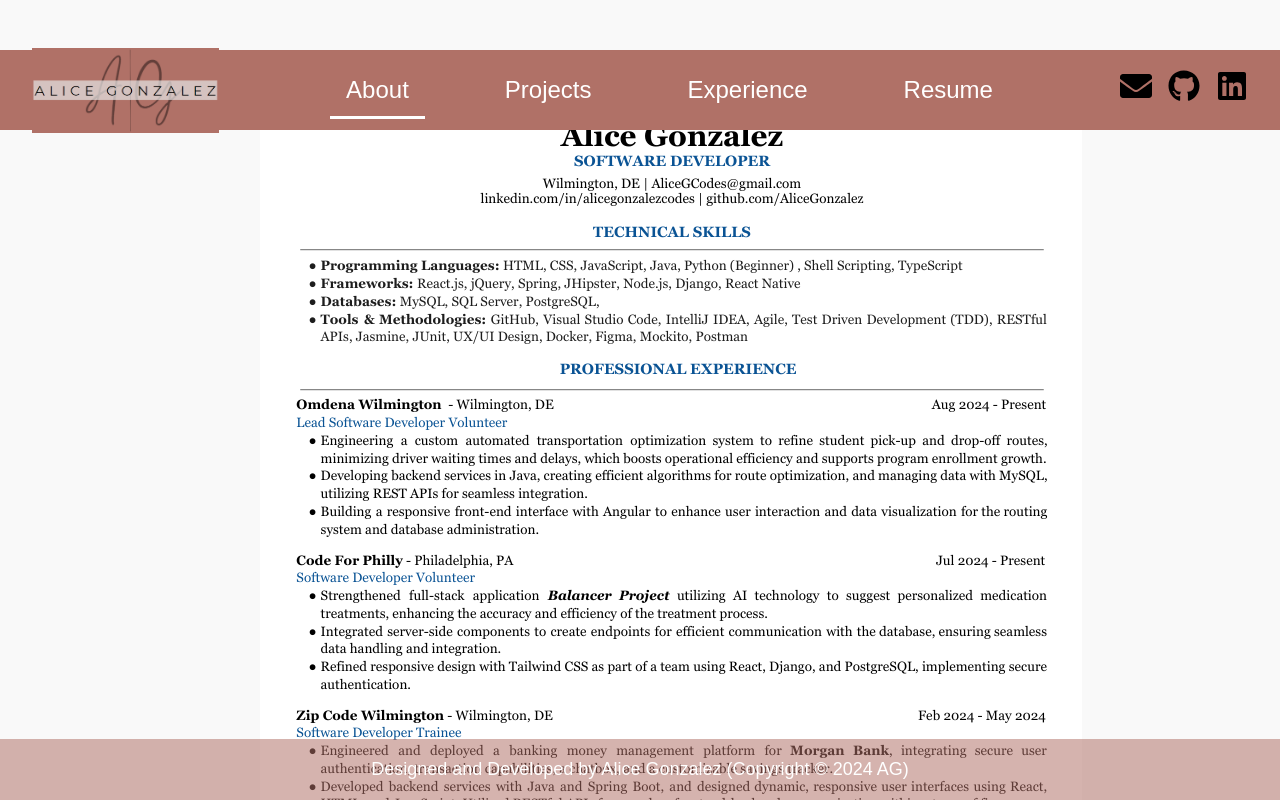
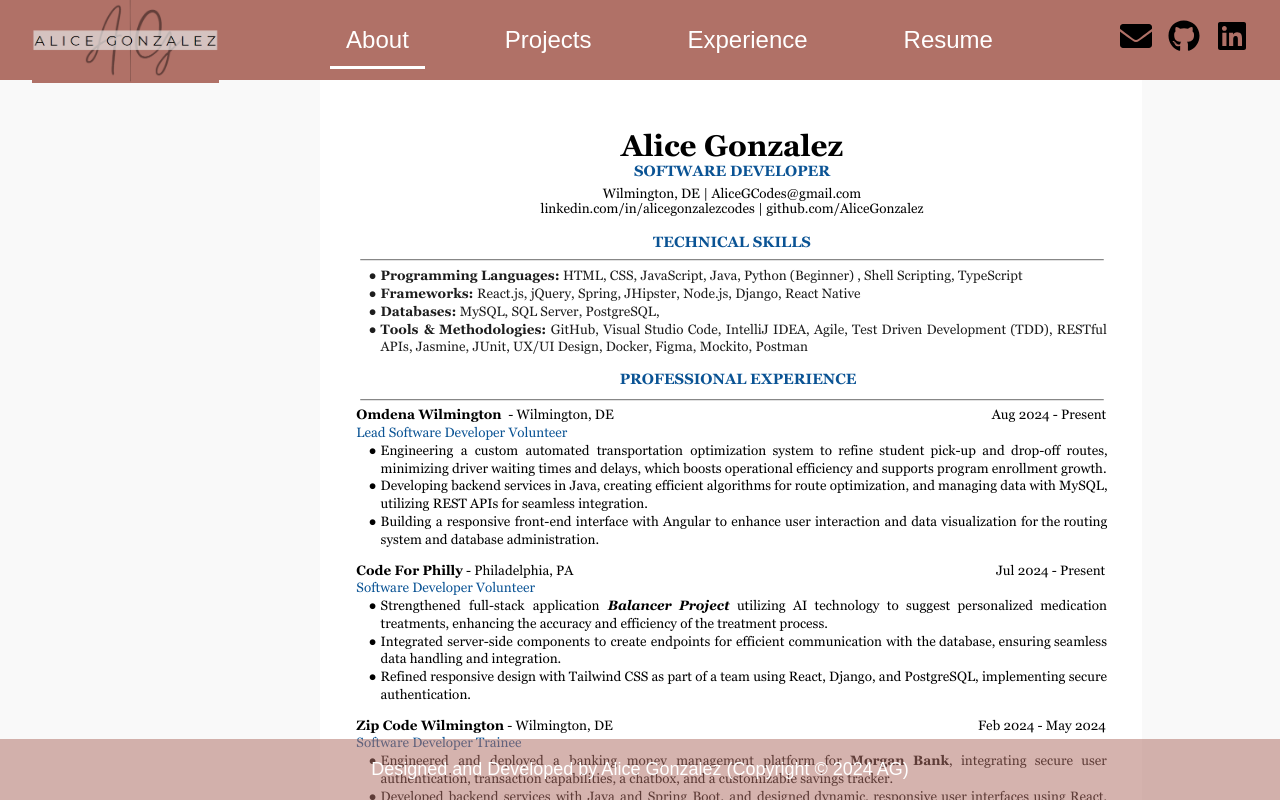
Before and after one commit to AliceGonzalez/Portfolio, a React (Create React App) app: page /Portfolio/resume in a window 1280 px wide. Shown: the top 800 px of the page. Built offline with nearby package versions, Linux system fonts and the light colour scheme.

Commit message:
Deployment changes

```diff
--- a/src/pages/Experiences.jsx
+++ b/src/pages/Experiences.jsx
@@ -17,7 +17,7 @@ const experiences = [
     dates: 'Aug 2024 - Present',
      // Path to the logo image
     responsibilities: [
-      'Engineering a custom automated transportation optimization system to refine student pick-up and drop-off routes, minimizing driver waiting times and delays, which boosts operational efficiency and supports program enrollment growth.',
+      'Engineering a custom automated optimization system to refine transportation routes leading to  operational efficiency and supports business growth.',
       'Developing backend services in Java, creating efficient algorithms for route optimization, and managing data with MySQL, utilizing REST APIs for seamless integration.',
       'Building a responsive front-end interface with Angular to enhance user interaction and data visualization for the routing system and database administration.'
     ]
--- a/src/pages/Resume.jsx
+++ b/src/pages/Resume.jsx
@@ -8,7 +8,6 @@ const Resume = () => {
   return (
     <div className="resume-container">
       {/* <img src={ ResumeTitle} alt='resume-title' className=''/> */}
-
       <div className="resume-images">
         <img src={resumePage1} alt="Resume Page 1" className="resume-page" />
         <img src={resumePage2} alt="Resume Page 2" className="resume-page" />
--- a/src/styles/resume.css
+++ b/src/styles/resume.css
@@ -1,11 +1,9 @@
 /* src/styles/resume.css */
 .resume-container {
-  margin-top: 50px !important;
     max-width: 800px;
     margin: 0 auto;
     padding: 20px;
-    text-align: center;
-}
+  }
   .resume-title {
     padding-top: 8rem;
   }
@@ -30,8 +28,10 @@
     background-color: #0056b3;
   }
   .resume {
-    padding: 10px;
     display: flex;
     justify-content: center;
     margin-top: 20px !important; /* Space above the PDF */
   }
+  .resume-images{
+    padding: 60px;
+  }
```
